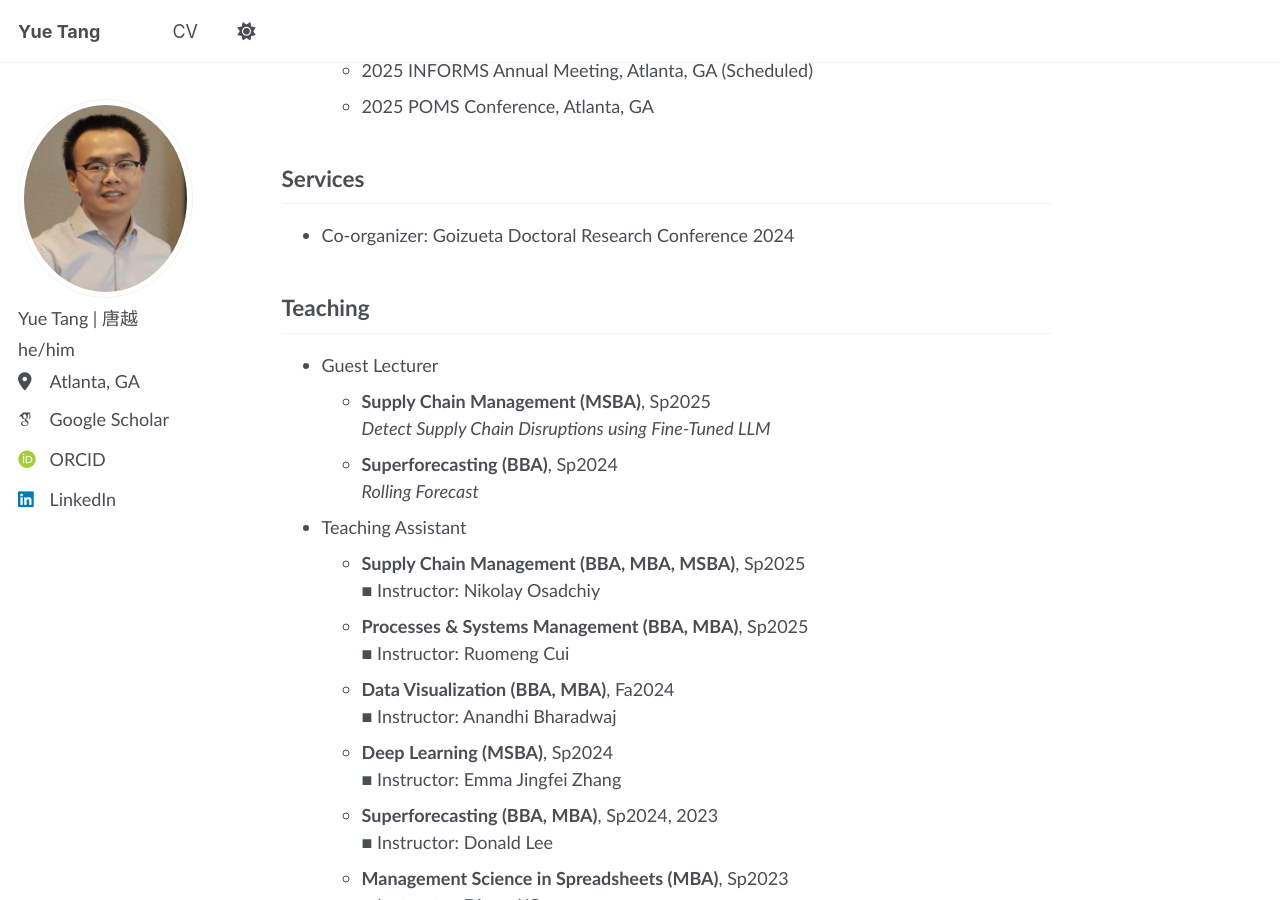
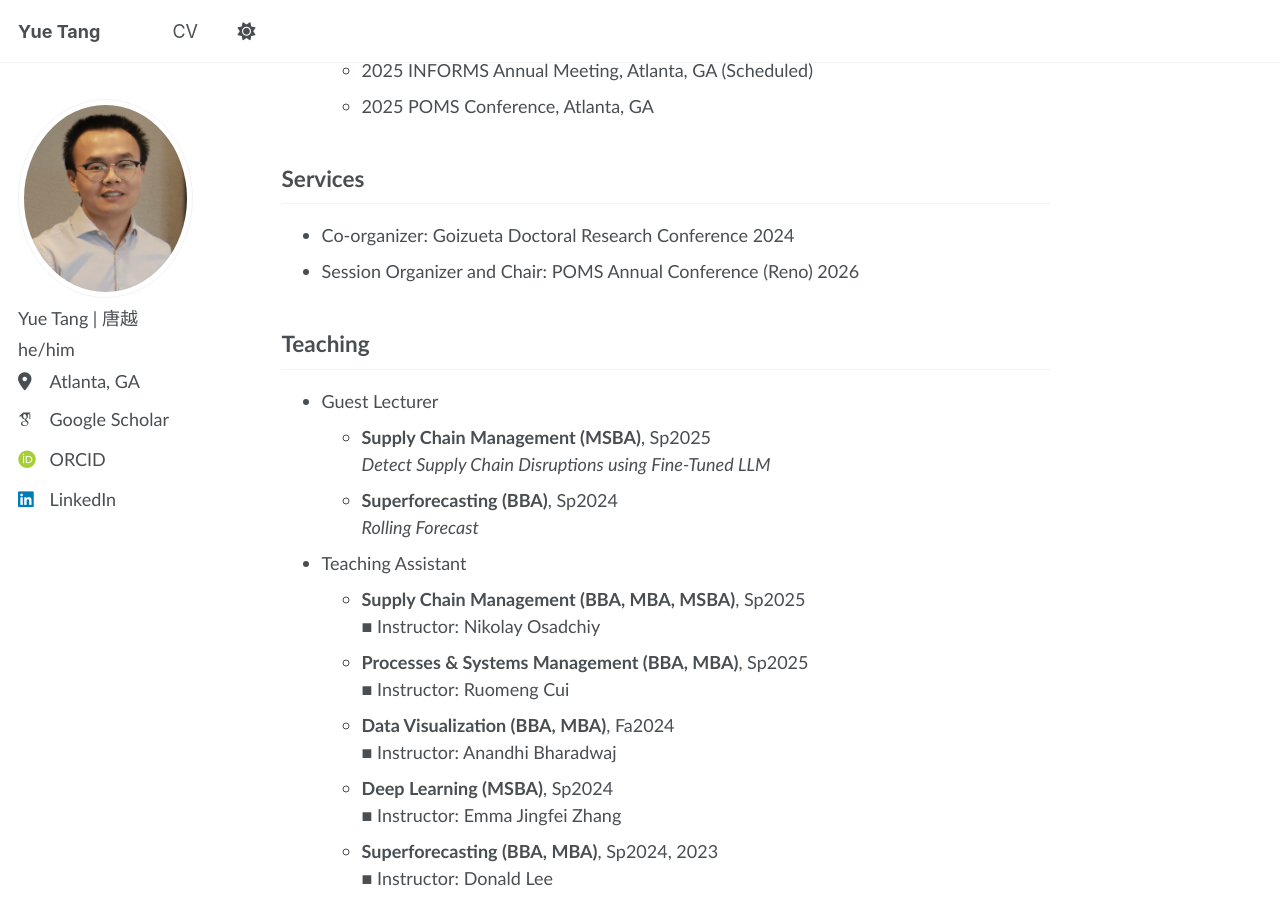
Before and after one commit to YueTang-YT/YueTang-YT.github.io, a Jekyll site: the page built from _pages/about.md, in a window 1280 px wide and 900 px high, scrolled down 1061 px. Built offline with Jekyll 4.4.1, drawn with Linux system fonts in a browser that asks for light colours; some web fonts are replaced.

Commit message:
Update about.md

```diff
--- a/_pages/about.md
+++ b/_pages/about.md
@@ -55,6 +55,7 @@ My research lies at the intersection of operations management and empirical meth
 
 ## Services
 - Co-organizer: Goizueta Doctoral Research Conference 2024
+- Session Organizer and Chair: POMS Annual Conference (Reno) 2026
 
 ## Teaching
 <ul>
```
